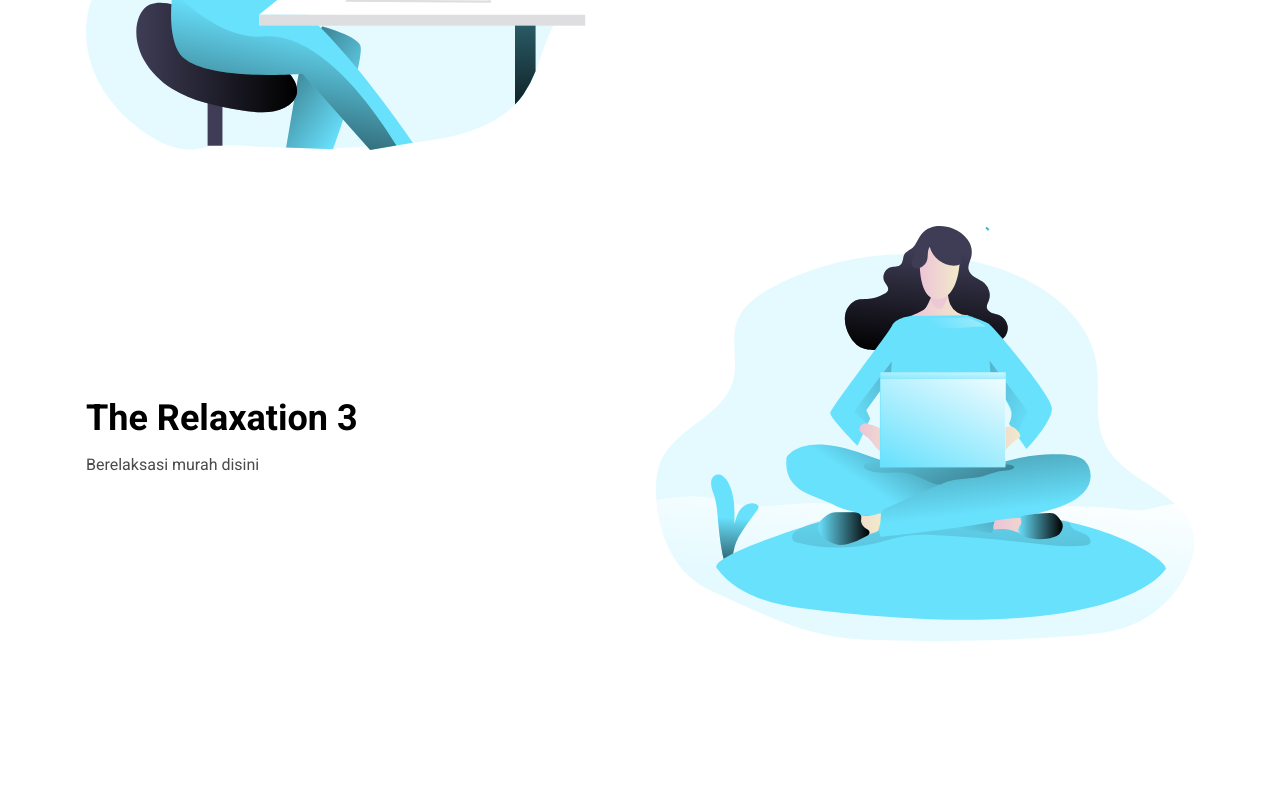
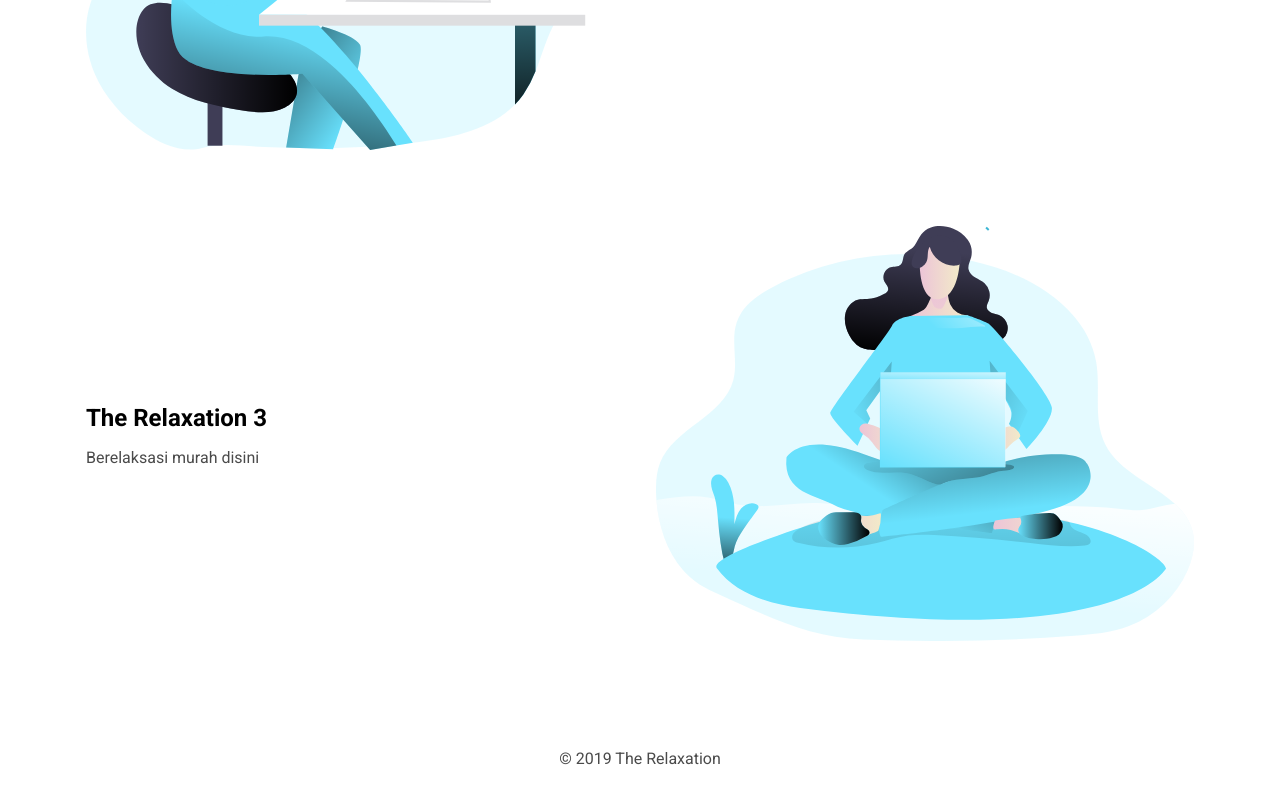
Before and after one commit to sprabowo/get-started-web-design, a website: page index.html in a window 1280 px wide. Shown: the part 956-1756 px from the top of the page. Before the commit the page ends 1673 px from the top, so only its background shows below. Drawn offline with nearby package versions, Linux system fonts and the light colour scheme.

Commit message:
add footer

```diff
--- a/index.html
+++ b/index.html
@@ -58,13 +58,25 @@
 				<img src="assets/images/focus_working.svg" alt="">
 			</div>
 			<div class="col-md-6 col-12 pr-md-2">
-				<h1 class="mb-2 u-text-align__center--mobile">The Relaxation 3</h1>
-				<p class="u-text-align__center--mobile">Berelaksasi murah disini</p>
+				<h2 class="mb-2 ">The Relaxation 3</h2>
+				<p class="">Berelaksasi murah disini</p>
 			</div>
 		</div>
 	</div>
 </section>
 
+<footer>
+	<div class="c-footer container-fluid">
+		<div class="container">
+			<div class="row align-items-center">
+				<div class="col-md-auto mx-auto">
+					&copy; 2019 The Relaxation
+				</div>
+			</div>
+		</div>
+	</div>
+</footer>
+
 </body>
 <script src="https://ajax.googleapis.com/ajax/libs/jquery/1.11.1/jquery.min.js"></script>
 <script src="assets/script.js"></script>
--- a/styles/_custom.scss
+++ b/styles/_custom.scss
@@ -99,7 +99,13 @@ $color-blue: #68e1fc;
         padding: 32px 0;
     }
     padding: 16px 0;
-    box-shadow: #000 15 2;
+}
+
+.c-footer {
+    @media screen and (min-width: 769px) {
+        padding: 32px 0;
+    }
+    padding: 16px 0;
 }
 
 .c-header-logo {
```
Also changed, not shown: assets/main.css.
